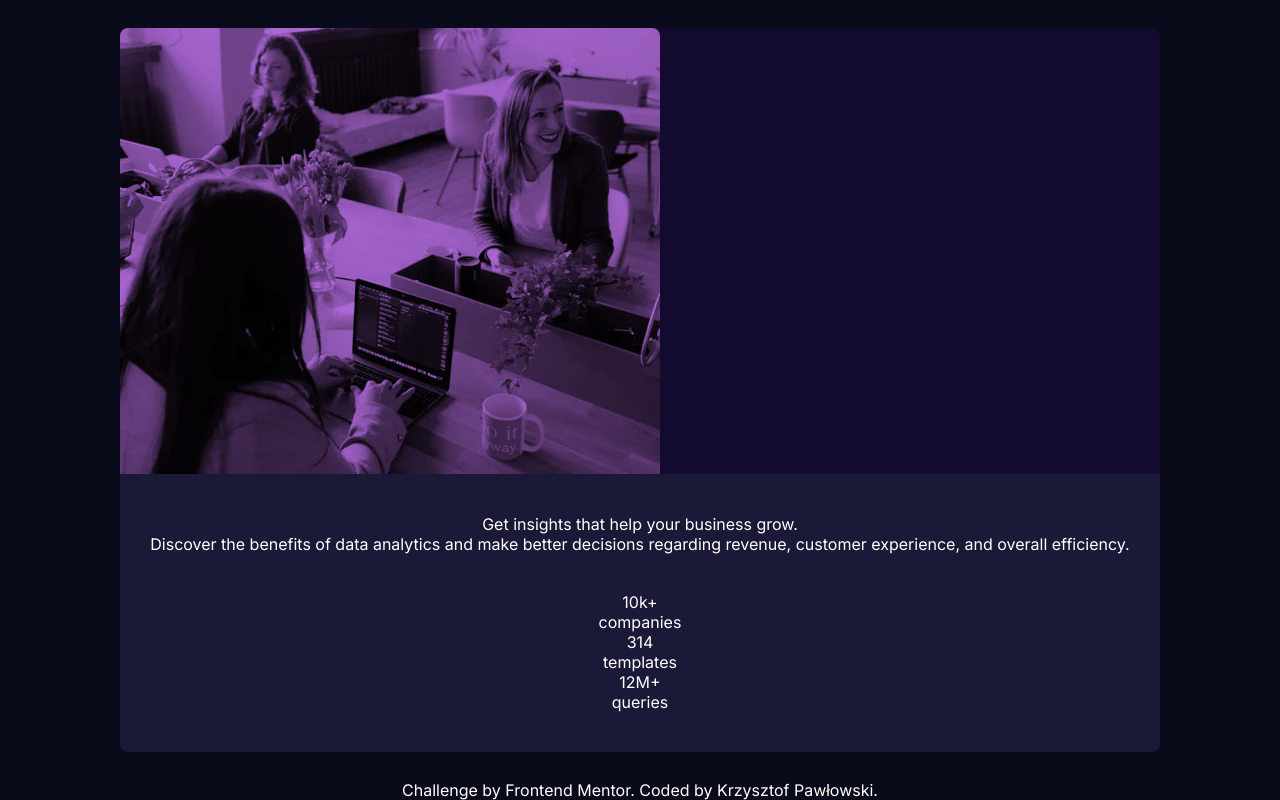
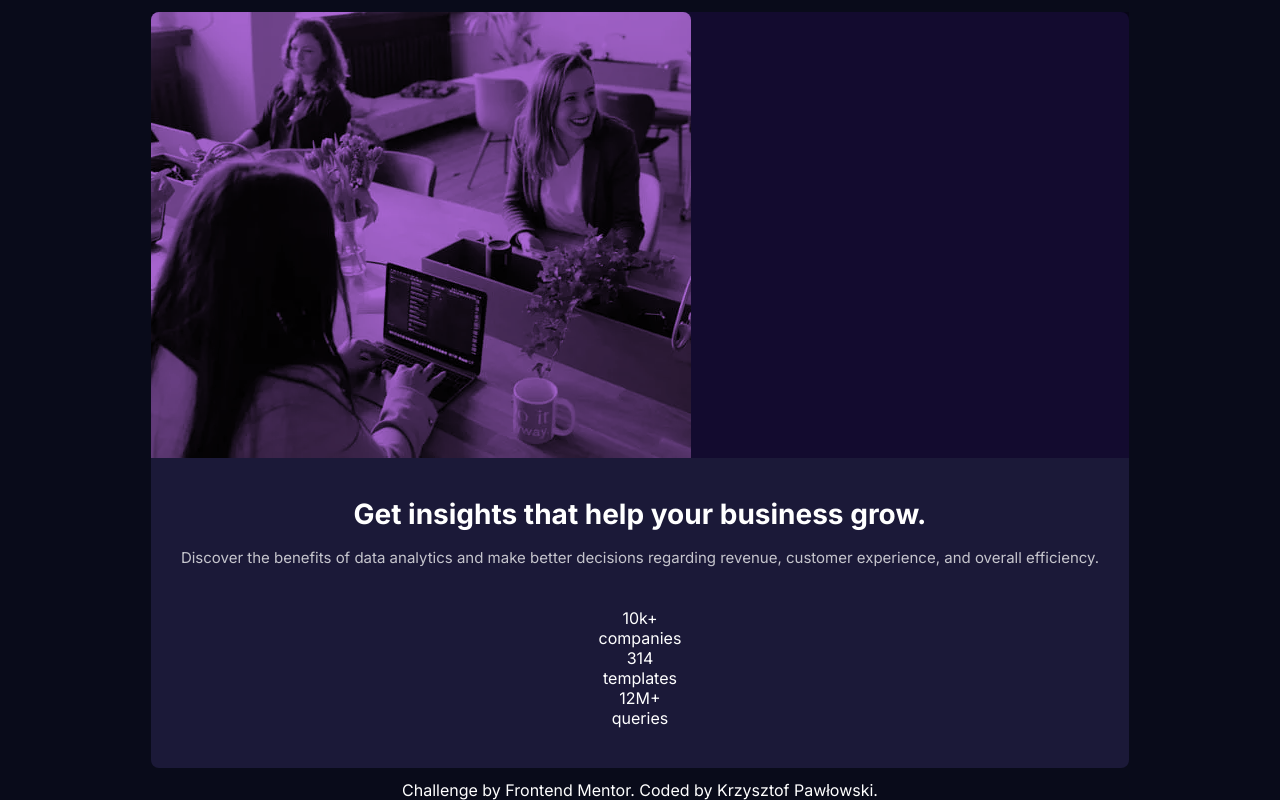
Before and after one commit to KP1976/stats-preview-card, a plain HTML site: page index.html in a window 1280 px wide. Drawn offline with Linux system fonts and the light colour scheme.

Commit message:
Add styles to the card header title and text.

```diff
--- a/index.html
+++ b/index.html
@@ -43,8 +43,11 @@
 
         <div class="card__content">
           <header class="card__header">
-            <h1>Get <span>insights</span> that help your business grow.</h1>
-            <p>
+            <h1 class="card__header-title">
+              Get <span class="accent">insights</span> that help your business
+              grow.
+            </h1>
+            <p class="card__header-text">
               Discover the benefits of data analytics and make better decisions
               regarding revenue, customer experience, and overall efficiency.
             </p>
--- a/scss/abstracts/_variables.scss
+++ b/scss/abstracts/_variables.scss
@@ -32,6 +32,7 @@ $space-30: 1.875rem;
 $space-28: 1.75rem;
 $space-24: 1.5rem;
 $space-26: 1.625rem;
+$space-16: 1rem;
 $space-8: 0.5rem;
 
 // BORDERS
--- a/scss/components/_card.scss
+++ b/scss/components/_card.scss
@@ -30,4 +30,21 @@
     padding: $space-40 $space-30;
     text-align: center;
   }
+
+  &__header {
+    @include flex-column($space-16);
+  }
+
+  &__header-title {
+    font-size: $font-size-28;
+    font-weight: 700;
+    line-height: $line-height-115;
+  }
+
+  &__header-text {
+    color: $white-75;
+    font-size: $font-size-15;
+    font-weight: 400;
+    line-height: $line-height-165;
+  }
 }
```
Also changed, not shown: css/main.css.
